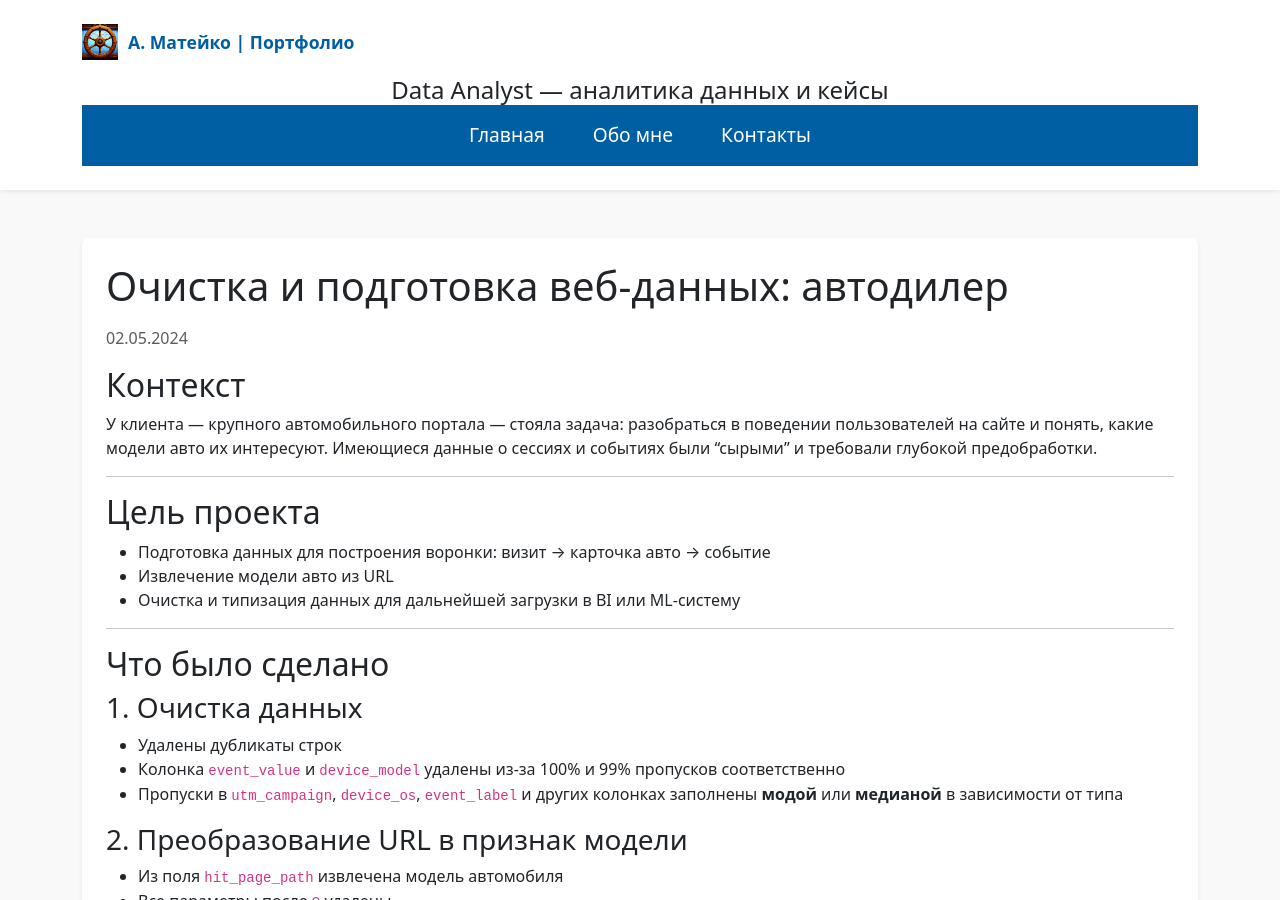
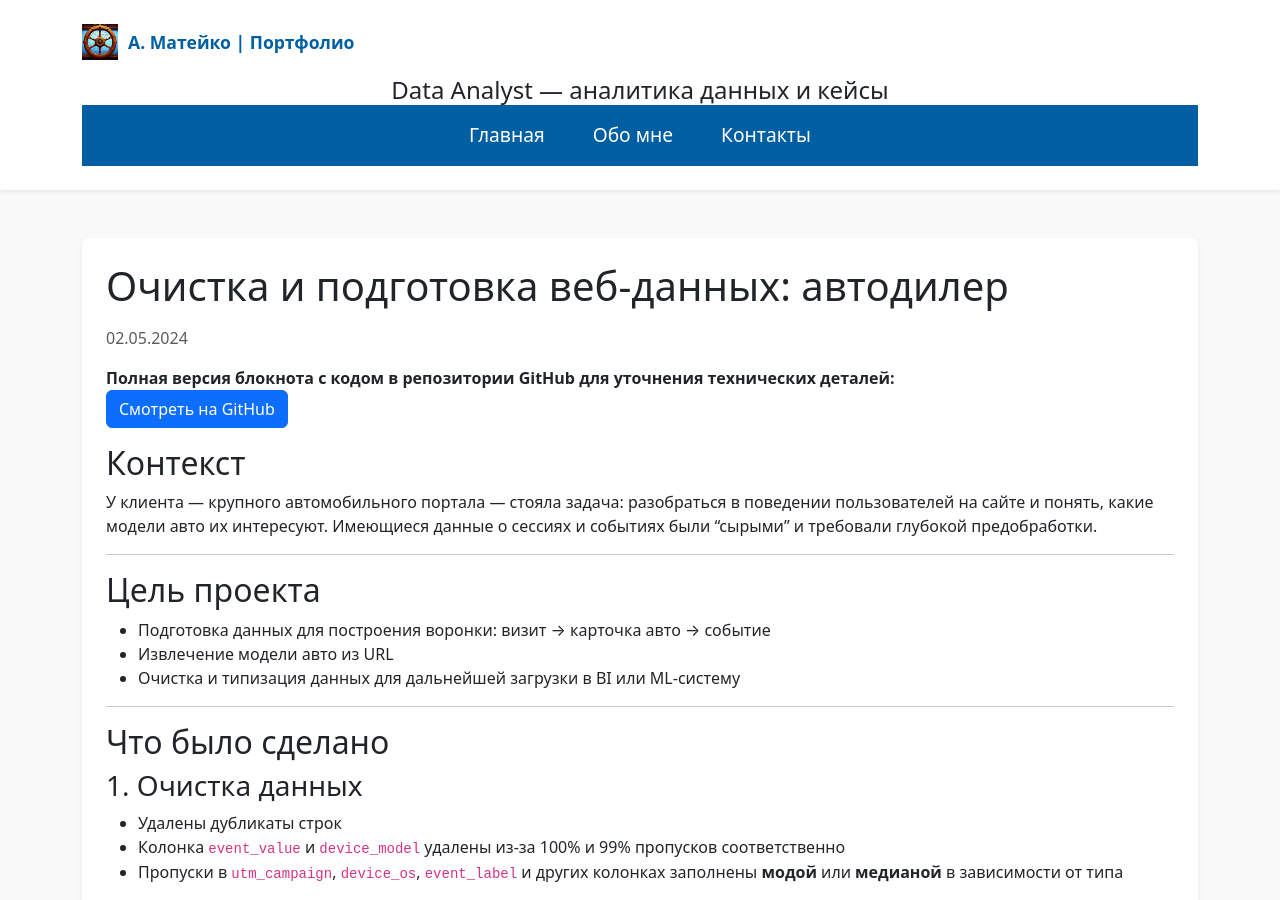
Before and after one commit to matejkoas/matejkoas.github.io, a Jekyll site: the page built from _cases/sberauto.md, in a window 1280 px wide and 900 px high. Built offline with Jekyll 4.4.1, drawn with Linux system fonts in a browser that asks for light colours.

Commit message:
get link

```diff
--- a/_cases/sberauto.md
+++ b/_cases/sberauto.md
@@ -8,6 +8,13 @@ description: >
   Очистка и структурирование веб-данных для анализа поведения пользователей на сайте автомобильного дилера. Подготовка признаков, извлечение модели авто, обработка пропусков и типизация.
 image: /assets/img/projects/car-data-cleaning.png
 ---
+
+<p>
+  <strong> Полная версия блокнота с кодом в репозитории GitHub для уточнения технических деталей:</strong><br>
+  <a href="https://github.com/matejkoas/sberauto/blob/master/sberauto_work.ipynb" class="btn btn-primary" target="_blank">
+    Смотреть на GitHub
+  </a>
+</p>
 
 ## Контекст
 
```
